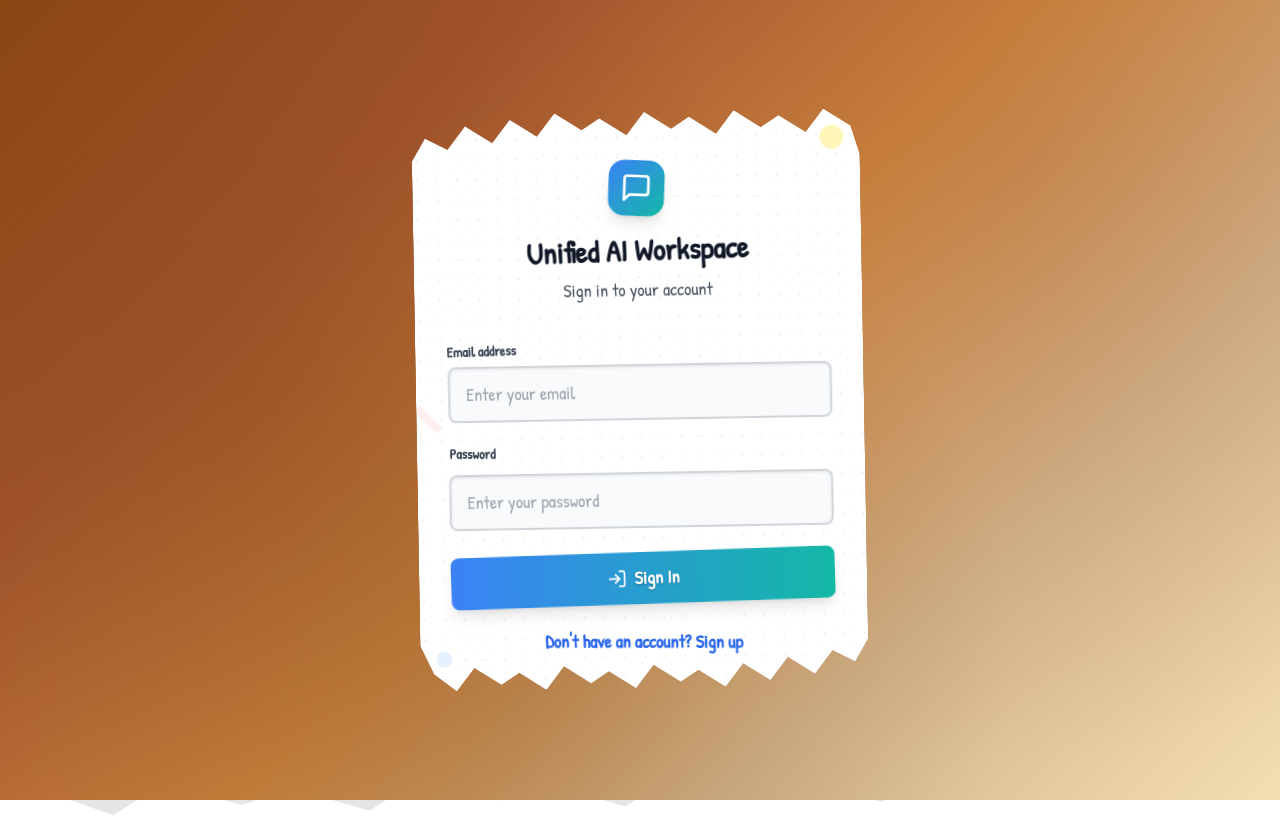
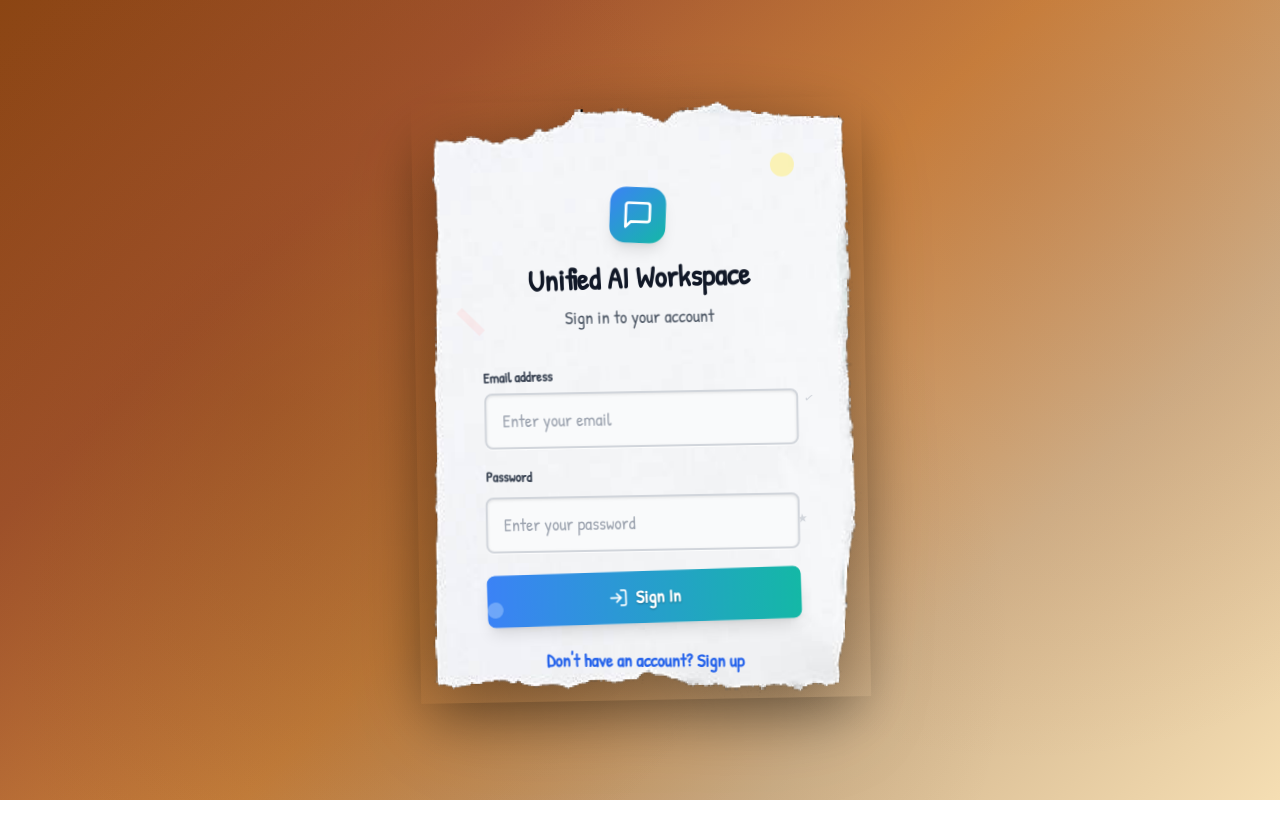
Before and after one commit to bananamon423/Bolt-hackathon, a React (Vite) app: page /admin in a window 1280 px wide. Built offline with nearby package versions, Linux system fonts and the light colour scheme; no server answers.

Commit message:
Update AuthForm to use actual torn paper image

```diff
--- a/src/components/AuthForm.tsx
+++ b/src/components/AuthForm.tsx
@@ -49,32 +49,25 @@ export function AuthForm({ onSignIn, onSignUp }: AuthFormProps) {
       }}
     >
       <div className="max-w-md w-full">
-        {/* Torn Paper Container */}
+        {/* Torn Paper Container using actual image */}
         <div
-          className="relative bg-white shadow-2xl"
+          className="relative shadow-2xl"
           style={{
-            clipPath: `polygon(
-              0% 8%, 3% 4%, 8% 6%, 12% 2%, 18% 5%, 22% 1%, 28% 4%, 32% 0%, 38% 3%, 42% 1%, 48% 4%, 52% 0%, 58% 3%, 62% 1%, 68% 4%, 72% 0%, 78% 3%, 82% 1%, 88% 4%, 92% 0%, 98% 3%, 100% 8%,
-              100% 92%, 97% 96%, 92% 94%, 88% 98%, 82% 95%, 78% 99%, 72% 96%, 68% 100%, 62% 97%, 58% 99%, 52% 96%, 48% 100%, 42% 97%, 38% 99%, 32% 96%, 28% 100%, 22% 97%, 18% 99%, 12% 96%, 8% 100%, 3% 97%, 0% 92%
-            )`,
-            filter: 'drop-shadow(0 10px 25px rgba(0,0,0,0.3))',
-            transform: 'rotate(-1deg)'
+            backgroundImage: 'url(/TornPaper.png)',
+            backgroundSize: 'contain',
+            backgroundPosition: 'center',
+            backgroundRepeat: 'no-repeat',
+            filter: 'drop-shadow(0 15px 35px rgba(0,0,0,0.4))',
+            transform: 'rotate(-1deg)',
+            aspectRatio: '3/4',
+            minHeight: '600px'
           }}
         >
-          {/* Paper texture overlay */}
-          <div
-            className="absolute inset-0 opacity-5"
-            style={{
-              backgroundImage: `
-                radial-gradient(circle at 25% 25%, #000 1px, transparent 1px),
-                radial-gradient(circle at 75% 75%, #000 0.5px, transparent 0.5px),
-                linear-gradient(45deg, transparent 48%, rgba(0,0,0,0.02) 49%, rgba(0,0,0,0.02) 51%, transparent 52%)
-              `,
-              backgroundSize: '20px 20px, 15px 15px, 10px 10px'
-            }}
-          />
-
-          <div className="relative p-8 pt-12">
+          {/* Content overlay positioned within the paper bounds */}
+          <div className="absolute inset-0 p-8 pt-16 pb-12" style={{
+            // Adjust these values to fit content within the visible paper area
+            margin: '5% 8% 8% 8%'
+          }}>
             {/* Header */}
             <div className="text-center mb-8">
               <div className="flex justify-center mb-4">
@@ -91,7 +84,7 @@ export function AuthForm({ onSignIn, onSignUp }: AuthFormProps) {
             </div>
 
             {/* Form */}
-            <form onSubmit={handleSubmit} className="space-y-6">
+            <form onSubmit={handleSubmit} className="space-y-5">
               {isSignUp && (
                 <div className="transform rotate-1">
                   <label htmlFor="username" className="block text-sm font-bold text-gray-700 mb-2">
@@ -183,24 +176,20 @@ export function AuthForm({ onSignIn, onSignUp }: AuthFormProps) {
               </button>
             </div>
 
-            {/* Decorative elements */}
-            <div className="absolute top-4 right-4 w-6 h-6 bg-yellow-200 rounded-full opacity-60 transform rotate-45"></div>
-            <div className="absolute bottom-6 left-4 w-4 h-4 bg-blue-200 rounded-full opacity-40 transform -rotate-12"></div>
-            <div className="absolute top-1/2 left-2 w-2 h-8 bg-red-200 opacity-30 transform -rotate-45"></div>
+            {/* Decorative elements - positioned to look natural on the paper */}
+            <div className="absolute top-8 right-8 w-6 h-6 bg-yellow-200 rounded-full opacity-60 transform rotate-45"></div>
+            <div className="absolute bottom-12 left-8 w-4 h-4 bg-blue-200 rounded-full opacity-40 transform -rotate-12"></div>
+            <div className="absolute top-1/3 left-4 w-2 h-8 bg-red-200 opacity-30 transform -rotate-45"></div>
+
+            {/* Small doodles to make it feel more handwritten */}
+            <div className="absolute top-1/2 right-4 text-gray-300 text-xs transform rotate-12 font-patrick">
+              ✓
+            </div>
+            <div className="absolute bottom-1/4 right-6 text-gray-300 text-xs transform -rotate-6 font-patrick">
+              ★
+            </div>
           </div>
         </div>
-
-        {/* Paper shadow */}
-        <div
-          className="absolute inset-0 bg-black opacity-10 -z-10"
-          style={{
-            clipPath: `polygon(
-              0% 8%, 3% 4%, 8% 6%, 12% 2%, 18% 5%, 22% 1%, 28% 4%, 32% 0%, 38% 3%, 42% 1%, 48% 4%, 52% 0%, 58% 3%, 62% 1%, 68% 4%, 72% 0%, 78% 3%, 82% 1%, 88% 4%, 92% 0%, 98% 3%, 100% 8%,
-              100% 92%, 97% 96%, 92% 94%, 88% 98%, 82% 95%, 78% 99%, 72% 96%, 68% 100%, 62% 97%, 58% 99%, 52% 96%, 48% 100%, 42% 97%, 38% 99%, 32% 96%, 28% 100%, 22% 97%, 18% 99%, 12% 96%, 8% 100%, 3% 97%, 0% 92%
-            )`,
-            transform: 'translate(4px, 6px) rotate(-1deg)'
-          }}
-        />
       </div>
     </div>
   );
```
